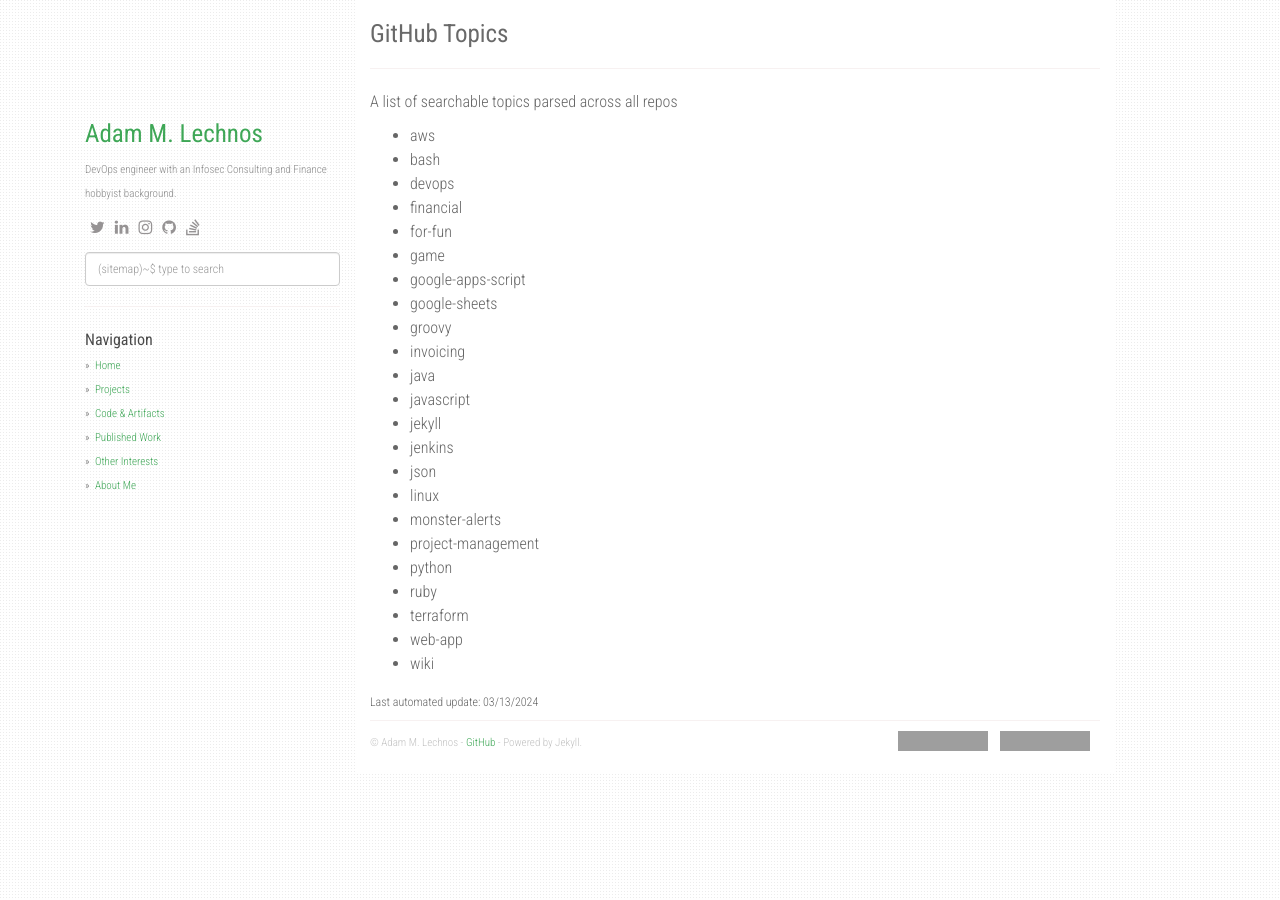
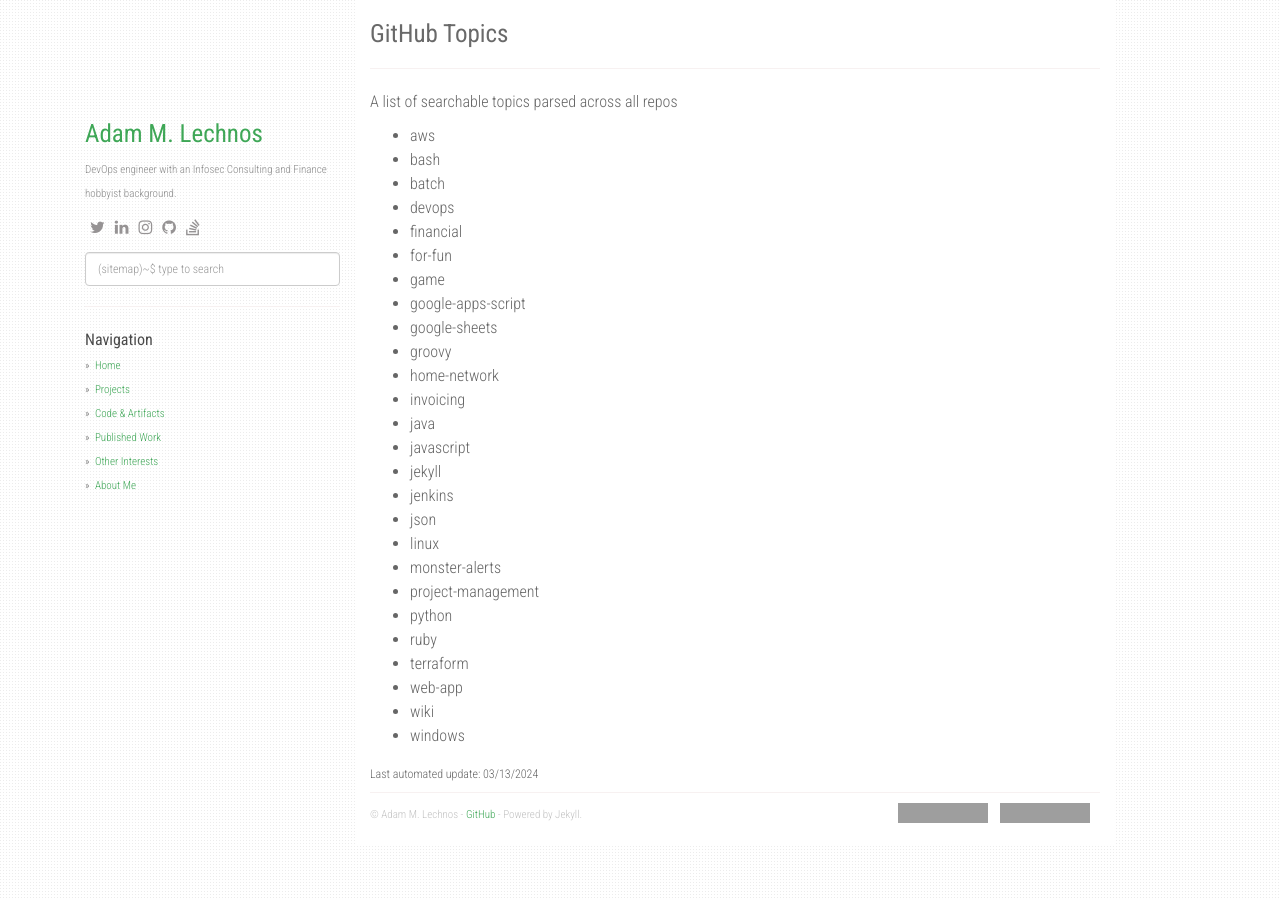
Before and after one commit to Adam-Lechnos/adam-lechnos.github.io, a Jekyll site: the page built from topics.md, in a window 1280 px wide. Built offline with Jekyll 4.4.1, drawn with Linux system fonts in a browser that asks for light colours; nearby versions of some CDN libraries; grey boxes are pictures that could not be loaded.

Commit message:
added home network topic

```diff
--- a/topics.md
+++ b/topics.md
@@ -8,6 +8,7 @@ A list of searchable topics parsed across all repos
 
 * aws
 * bash
+* batch
 * devops
 * financial
 * for-fun
@@ -15,6 +16,7 @@ A list of searchable topics parsed across all repos
 * google-apps-script
 * google-sheets
 * groovy
+* home-network
 * invoicing
 * java
 * javascript
@@ -29,5 +31,6 @@ A list of searchable topics parsed across all repos
 * terraform
 * web-app
 * wiki
+* windows
 
 <sub>Last automated update: 03/13/2024<sub>
```
